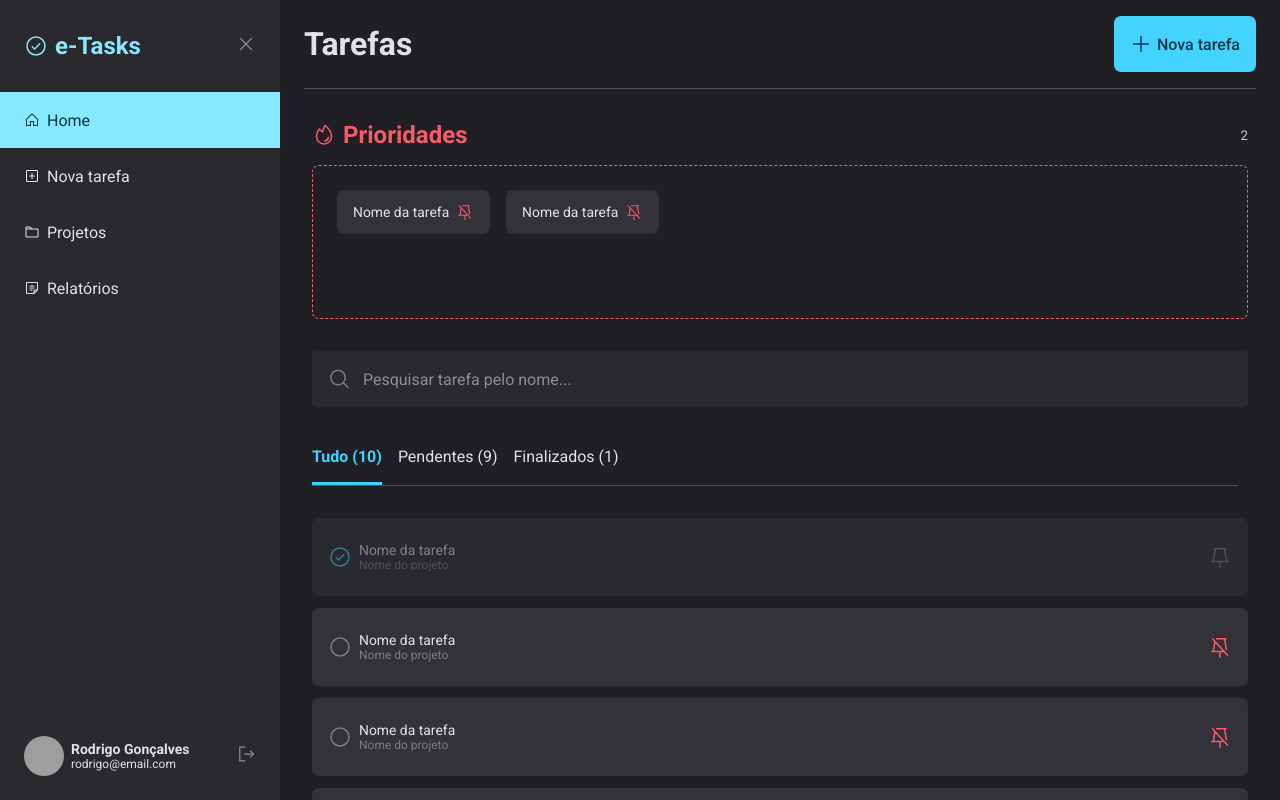
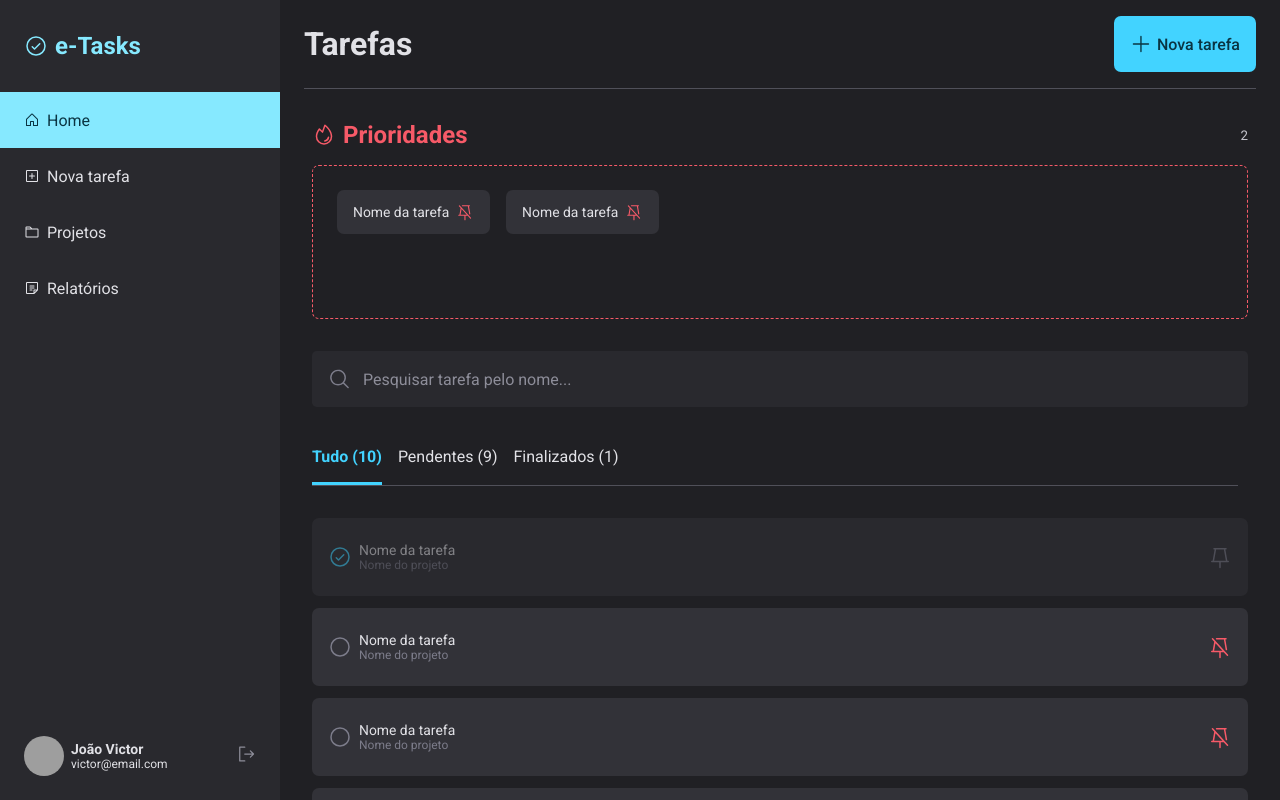
Before and after one commit to Vitinho163/e-tasks, a React (Vite) app: page / in a window 1280 px wide. Built offline with nearby package versions, Linux system fonts and the light colour scheme; grey boxes are pictures that could not be loaded.

Commit message:
Abrindo e fechando o menu

```diff
--- a/src/components/Header/index.jsx
+++ b/src/components/Header/index.jsx
@@ -4,10 +4,10 @@ import { Button } from "../Button";
 
 import { Container, Menu } from "./styles";
 
-export function Header() {
+export function Header({ onOpenMenu}) {
   return (
     <Container>
-      <Menu>
+      <Menu onClick={onOpenMenu}>
         <List />
       </Menu>
 
--- a/src/components/SideMenu/index.jsx
+++ b/src/components/SideMenu/index.jsx
@@ -2,15 +2,18 @@ import { CheckCircle, House, Folder, PlusSquare, Note, SignOut, X } from "@phosp
 
 import { Container, Footer, Nav, Title, Header, Button } from "./styles";
 
-export function SideMenu() {
+export function SideMenu({ menuIsOpen, onCloseMenu }) {
   return (
-    <Container>
+    <Container data-menu-is-open={menuIsOpen}>
       <Header>
         <Title><CheckCircle /> e-Tasks</Title>
 
-        <Button>
-          <X />
-        </Button>
+        {
+          menuIsOpen &&
+          <Button onClick={onCloseMenu}>
+            <X />
+          </Button>
+        }
       </Header>
 
       <Nav>
@@ -21,10 +24,10 @@ export function SideMenu() {
       </Nav>
 
       <Footer>
-        <img src="https://github.com/rodrigorgtic.png" alt="Foto do usuário" />
+        <img src="https://github.com/vitinho163.png" alt="Foto do usuário" />
         <div>
-          <strong>Rodrigo Gonçalves</strong>
-          <small>rodrigo@email.com</small>
+          <strong>João Victor</strong>
+          <small>victor@email.com</small>
         </div>
 
         <Button type="button">
--- a/src/components/SideMenu/styles.js
+++ b/src/components/SideMenu/styles.js
@@ -14,6 +14,12 @@ export const Container = styled.aside`
     grid-area: none;
     position: absolute;
     z-index: 1;
+
+    display: none;
+
+    &[data-menu-is-open="true"] {
+      display: block;
+    }
   }
 `;
 
--- a/src/pages/Home/index.jsx
+++ b/src/pages/Home/index.jsx
@@ -12,6 +12,7 @@ import { Container, FixedContent } from "./styles";
 export function Home() {
   const [data, setData] = useState([]);
   const [filter, setFilter] = useState("all");
+  const [menuIsOpen, setMenuIsOpen] = useState(false);
 
   useEffect(() => {
     switch (filter) {
@@ -26,10 +27,13 @@ export function Home() {
 
   return (
     <Container>
-      <SideMenu />
+      <SideMenu
+        menuIsOpen={menuIsOpen}
+        onCloseMenu={() => setMenuIsOpen(false)}
+      />
 
       <FixedContent>
-        <Header />
+        <Header onOpenMenu={() => setMenuIsOpen(true)} />
         <Priorities />
         <Search setFilter={setFilter} filter={filter} />
       </FixedContent>
```
